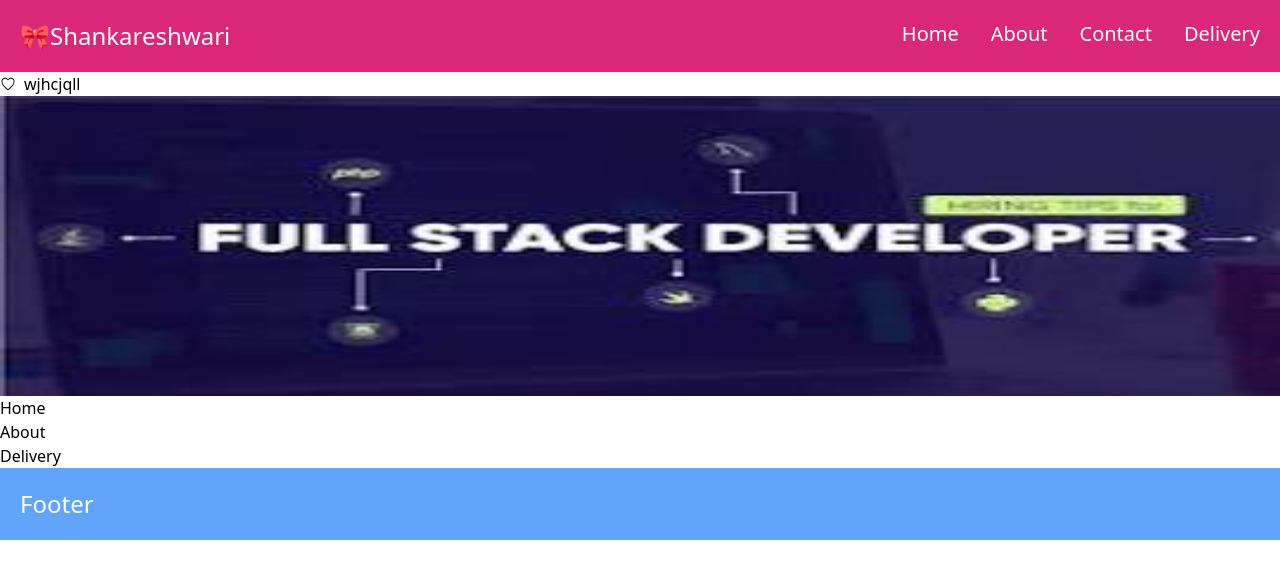
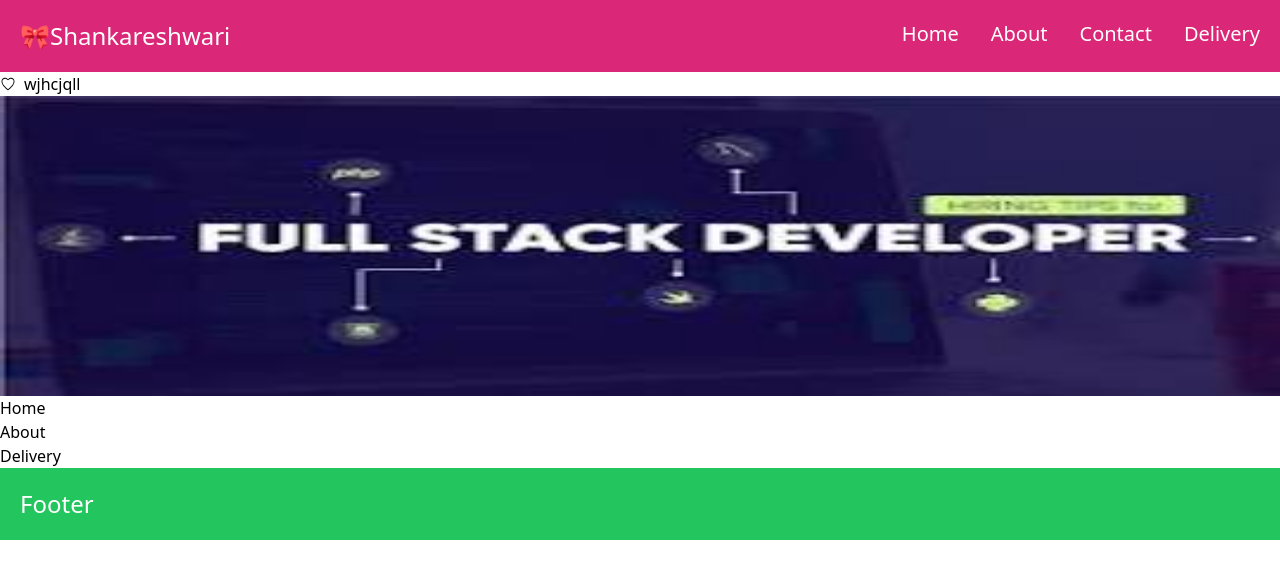
Before and after one commit to abi4679553/routesbasic, a React (Create React App) app: page / in a window 1280 px wide. Shown: the top 578 px of the page. Built offline with nearby package versions, Linux system fonts and the light colour scheme.

Commit message:
update Footer.js

```diff
--- a/src/components/Footer.js
+++ b/src/components/Footer.js
@@ -3,7 +3,7 @@ import React from 'react'
 const Footer = () => {
   return (
     <div>
-        <p className='p-5 text-2xl bg-blue-400 text-white'> Footer </p>
+        <p className='p-5 text-2xl bg-green-500 text-white'> Footer </p>
     </div>
   )
 }
```
